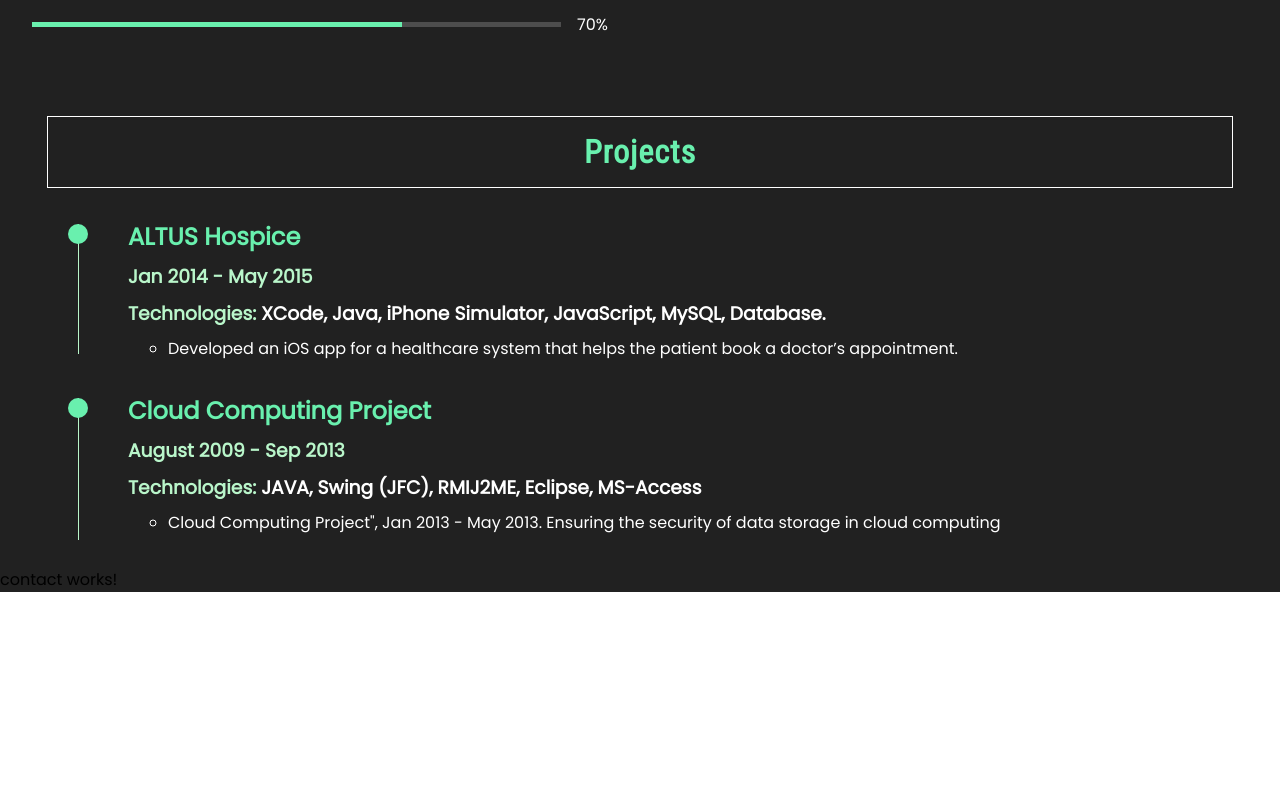
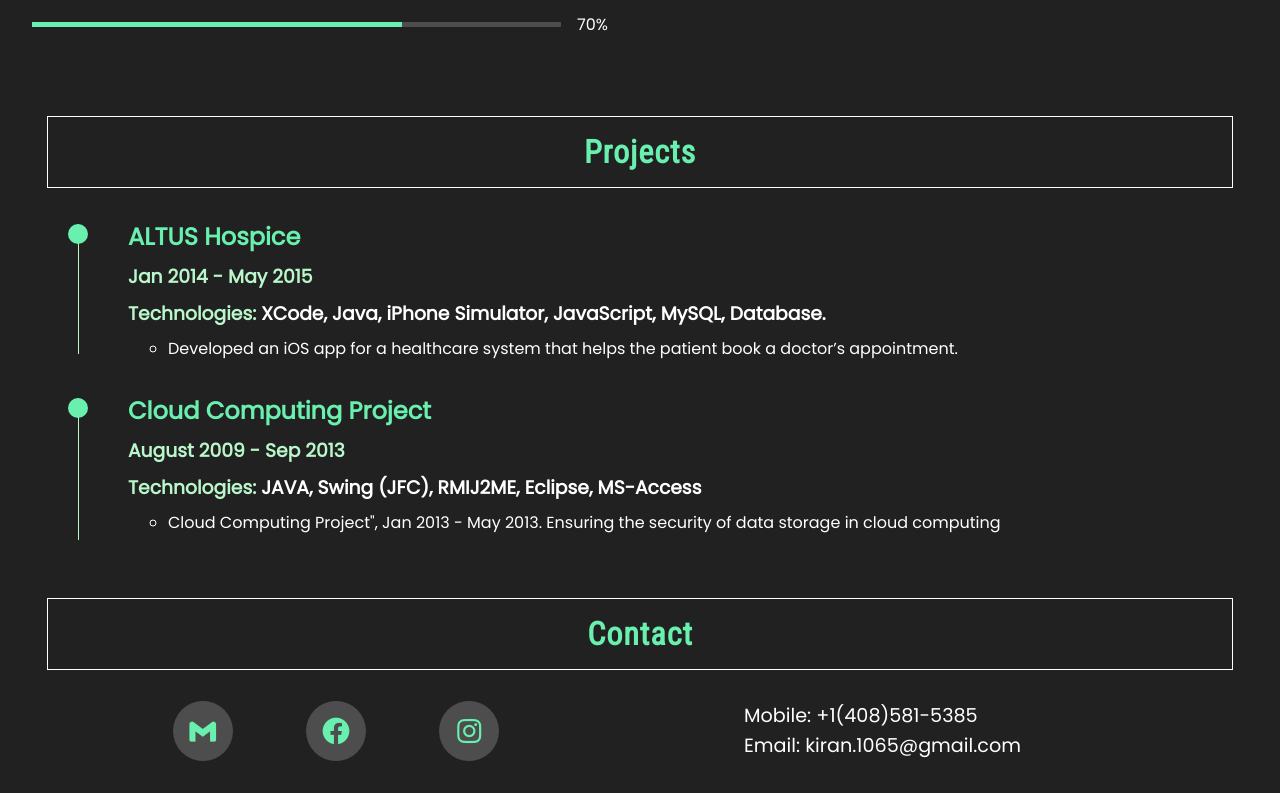
Before and after one commit to KiranAnnabomina/portfolio, an Angular app: page / in a window 1280 px wide. Shown: the part 5079-5872 px from the top of the page. Before the commit the page ends 5671 px from the top, so only its background shows below. Built offline with nearby package versions, Linux system fonts and the light colour scheme.

Commit message:
Contact component completed.

```diff
--- a/src/app/contact/contact.component.css
+++ b/src/app/contact/contact.component.css
@@ -0,0 +1,60 @@
+:host {
+    display: block;
+    color: white;
+    padding: 2rem 3rem;
+}
+
+ul {
+    margin-top: 2rem;
+    list-style: none;
+    padding: 0%;
+}
+
+.social-media {
+    font-size: 2rem;
+    display: flex;
+    align-items: center;
+    justify-content: space-around;
+}
+
+.social-media li {
+    height: 60px;
+    width: 60px;
+    display: flex;
+    align-items: center;
+    justify-content: center;
+    border-radius: 50%;
+    color: var(--green);
+    background-color: rgba(255, 255, 255, 0.2);
+}
+
+.contact-info li {
+    height: 30px;
+    font-size: 1.2rem;
+}
+
+/* PC */
+
+:host.pc .container {
+    display: grid;
+    gap: 2rem;
+    grid-template-columns: 1fr 1fr;
+}
+
+:host.pc h1 {
+    grid-column: 1/3;
+}
+
+:host.pc .social-media,
+:host.pc .contact-info {
+    width: 400px;
+    margin: 0 auto;
+}
+
+:host.pc .social-media {
+    cursor: pointer;
+}
+
+:host.pc .social-media li:hover {
+    background-color: rgba(255, 255, 255, 0.3);
+}
--- a/src/app/contact/contact.component.html
+++ b/src/app/contact/contact.component.html
@@ -1 +1,14 @@
-<p>contact works!</p>
+<div class="container">
+    <h1>Contact</h1>
+
+    <ul class="social-media">
+        <li><i class='bx bxl-gmail'></i></li>
+        <li><i class='bx bxl-facebook-circle'></i></li>
+        <li><i class='bx bxl-instagram'></i></li>
+    </ul>
+
+    <ul class="contact-info">
+        <li>Mobile: +1(408)581-5385</li>
+        <li>Email: kiran.1065@gmail.com</li>
+    </ul>
+</div>
```
